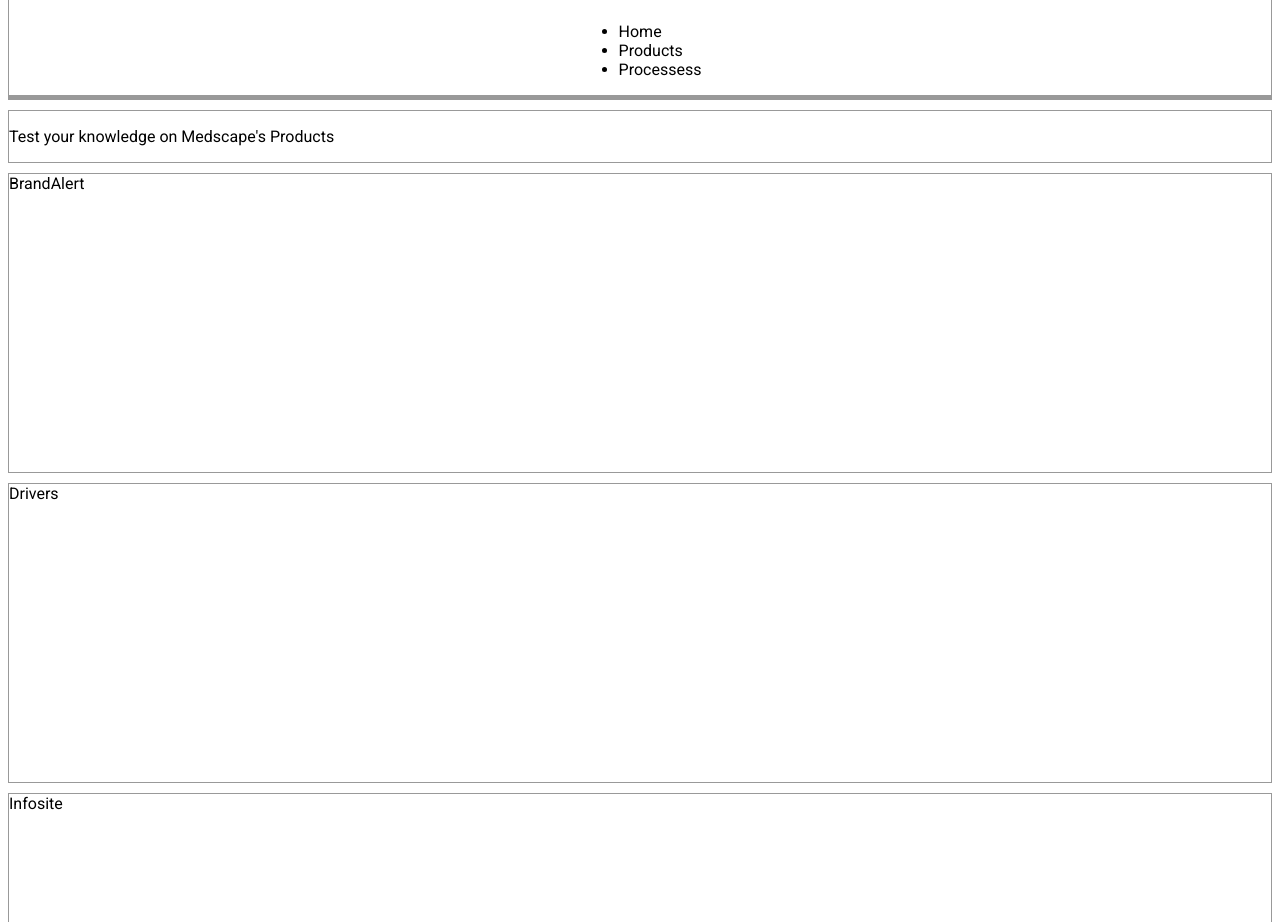
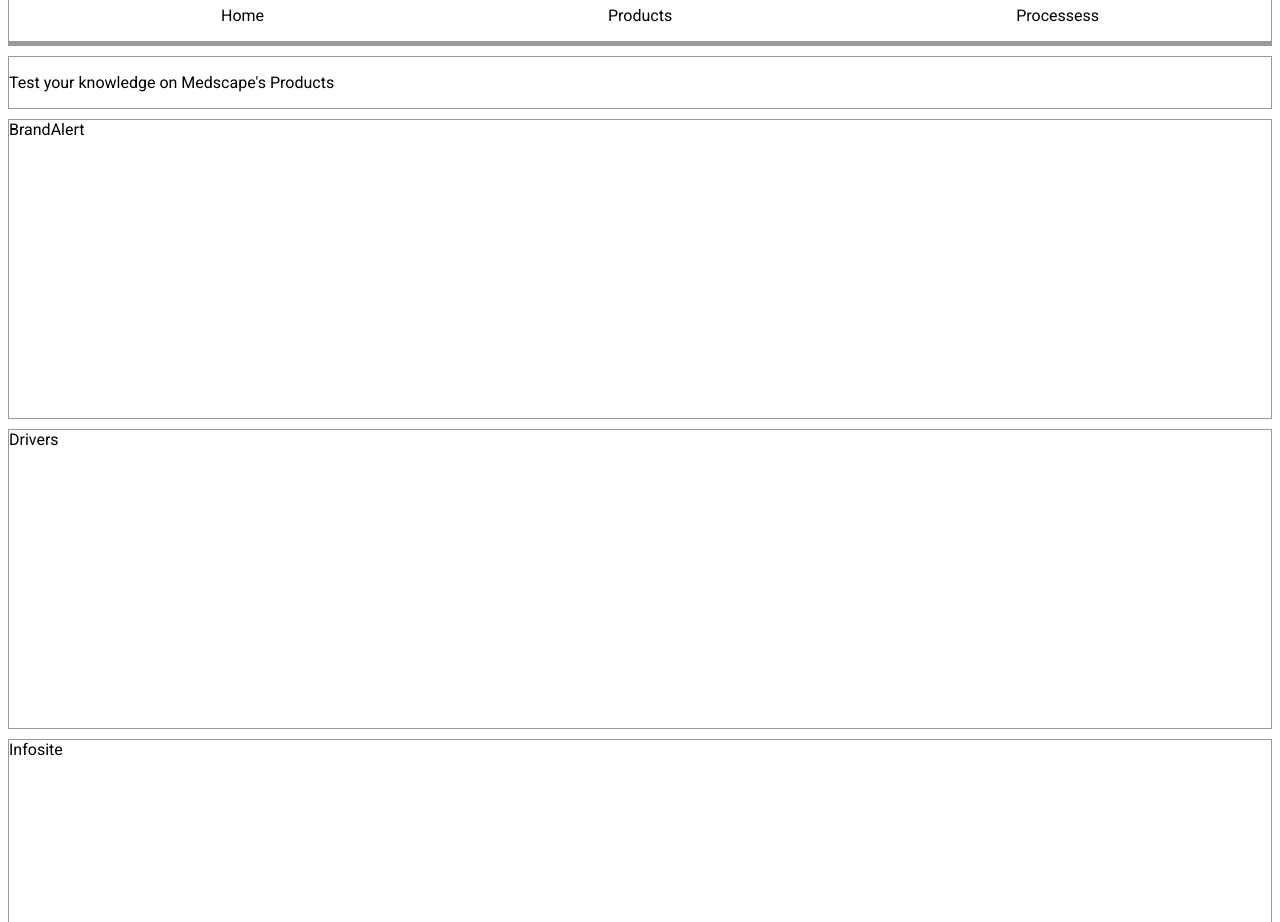
Before and after one commit to Sejal581/FinalProject, a plain HTML site: page index.html in a window 1280 px wide. Shown: the part 84-1006 px from the top of the page. Drawn offline with Linux system fonts and the light colour scheme.

Commit message:
updated nav

```diff
--- a/styles/style.css
+++ b/styles/style.css
@@ -16,7 +16,7 @@ body{
 	min-height: 75px;
 }
 
-nav {
+ul {
 	list-style: none;
 	flex-wrap: wrap;
 	justify-content: space-around;
```
